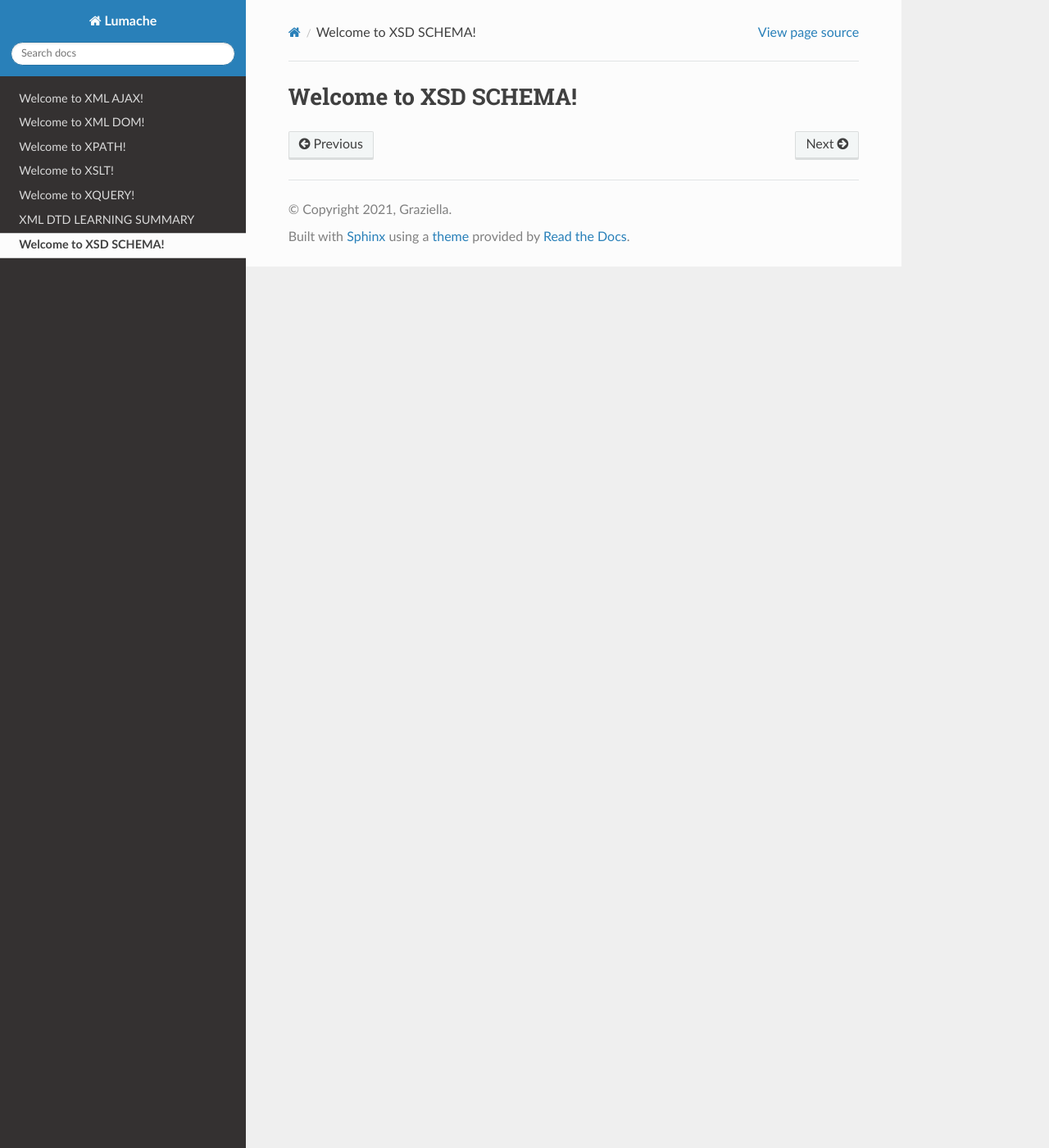
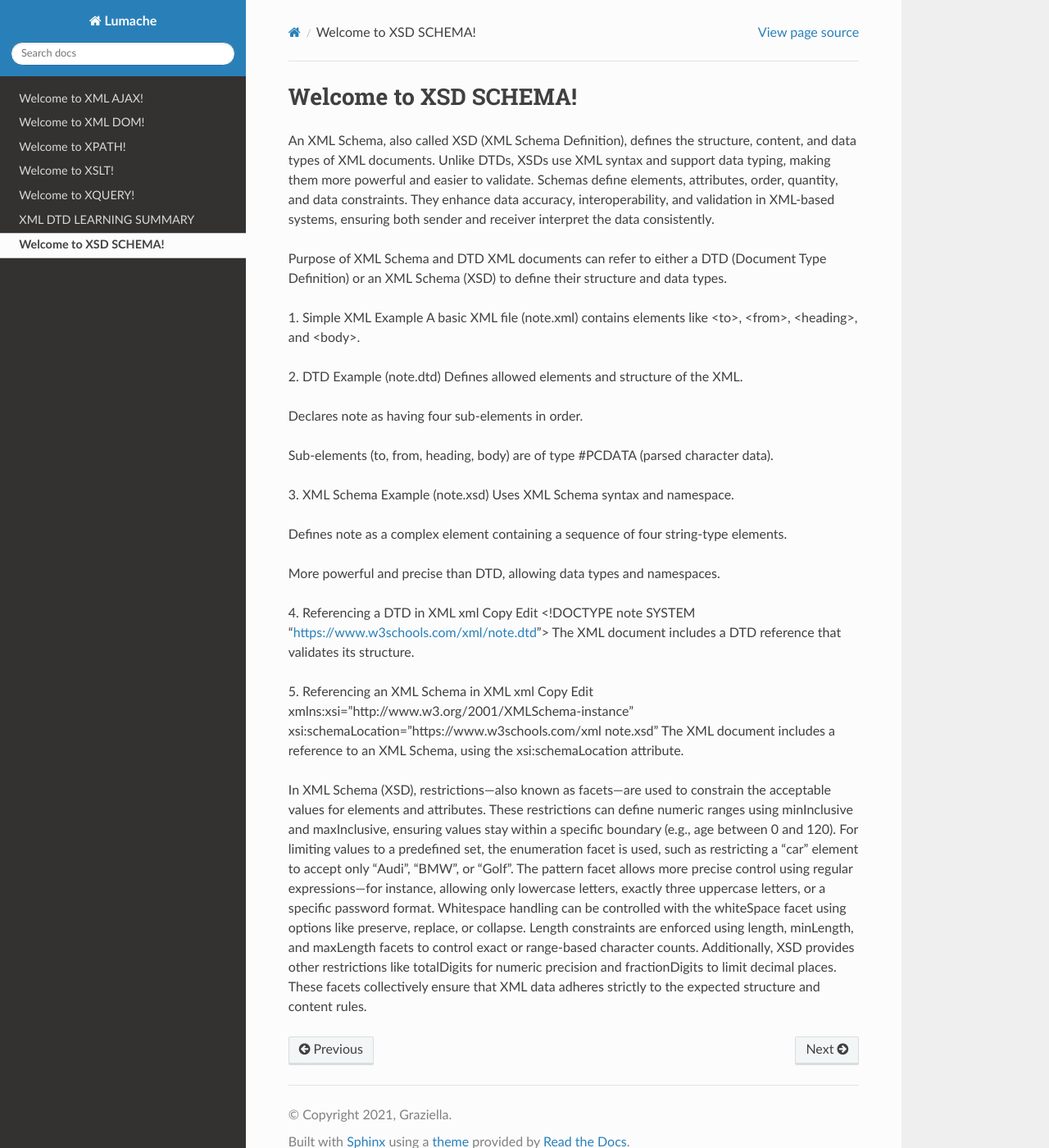
Before and after one commit to riah89294/xml-tutorial, a Sphinx documentation site: the page built from docs/source/xsd_schema.rst, in a window 1280 px wide and 1400 px high. Shown: the whole window at 82% size. Built offline with Sphinx 7.4.7 and the Read the Docs theme 3.1.0, drawn with Linux system fonts in a browser that asks for light colours; pages that are not in the unit, such as notebooks, are missing from menus.

Commit message:
Update xsd_schema.rst

```diff
--- a/docs/source/xsd_schema.rst
+++ b/docs/source/xsd_schema.rst
@@ -1,2 +1,42 @@
 Welcome to XSD SCHEMA!
 ######################
+
+An XML Schema, also called XSD (XML Schema Definition), defines the structure, content, and data types of XML documents. Unlike DTDs, XSDs use XML syntax and support data typing, making them more powerful and easier to validate. Schemas define elements, attributes, order, quantity, and data constraints. They enhance data accuracy, interoperability, and validation in XML-based systems, ensuring both sender and receiver interpret the data consistently.
+
+Purpose of XML Schema and DTD
+XML documents can refer to either a DTD (Document Type Definition) or an XML Schema (XSD) to define their structure and data types.
+
+1. Simple XML Example
+A basic XML file (note.xml) contains elements like <to>, <from>, <heading>, and <body>.
+
+2. DTD Example (note.dtd)
+Defines allowed elements and structure of the XML.
+
+Declares note as having four sub-elements in order.
+
+Sub-elements (to, from, heading, body) are of type #PCDATA (parsed character data).
+
+3. XML Schema Example (note.xsd)
+Uses XML Schema syntax and namespace.
+
+Defines note as a complex element containing a sequence of four string-type elements.
+
+More powerful and precise than DTD, allowing data types and namespaces.
+
+4. Referencing a DTD in XML
+xml
+Copy
+Edit
+<!DOCTYPE note SYSTEM "https://www.w3schools.com/xml/note.dtd">
+The XML document includes a DTD reference that validates its structure.
+
+5. Referencing an XML Schema in XML
+xml
+Copy
+Edit
+xmlns:xsi="http://www.w3.org/2001/XMLSchema-instance"
+xsi:schemaLocation="https://www.w3schools.com/xml note.xsd"
+The XML document includes a reference to an XML Schema, using the xsi:schemaLocation attribute.
+
+
+In XML Schema (XSD), restrictions—also known as facets—are used to constrain the acceptable values for elements and attributes. These restrictions can define numeric ranges using minInclusive and maxInclusive, ensuring values stay within a specific boundary (e.g., age between 0 and 120). For limiting values to a predefined set, the enumeration facet is used, such as restricting a "car" element to accept only "Audi", "BMW", or "Golf". The pattern facet allows more precise control using regular expressions—for instance, allowing only lowercase letters, exactly three uppercase letters, or a specific password format. Whitespace handling can be controlled with the whiteSpace facet using options like preserve, replace, or collapse. Length constraints are enforced using length, minLength, and maxLength facets to control exact or range-based character counts. Additionally, XSD provides other restrictions like totalDigits for numeric precision and fractionDigits to limit decimal places. These facets collectively ensure that XML data adheres strictly to the expected structure and content rules.
```
